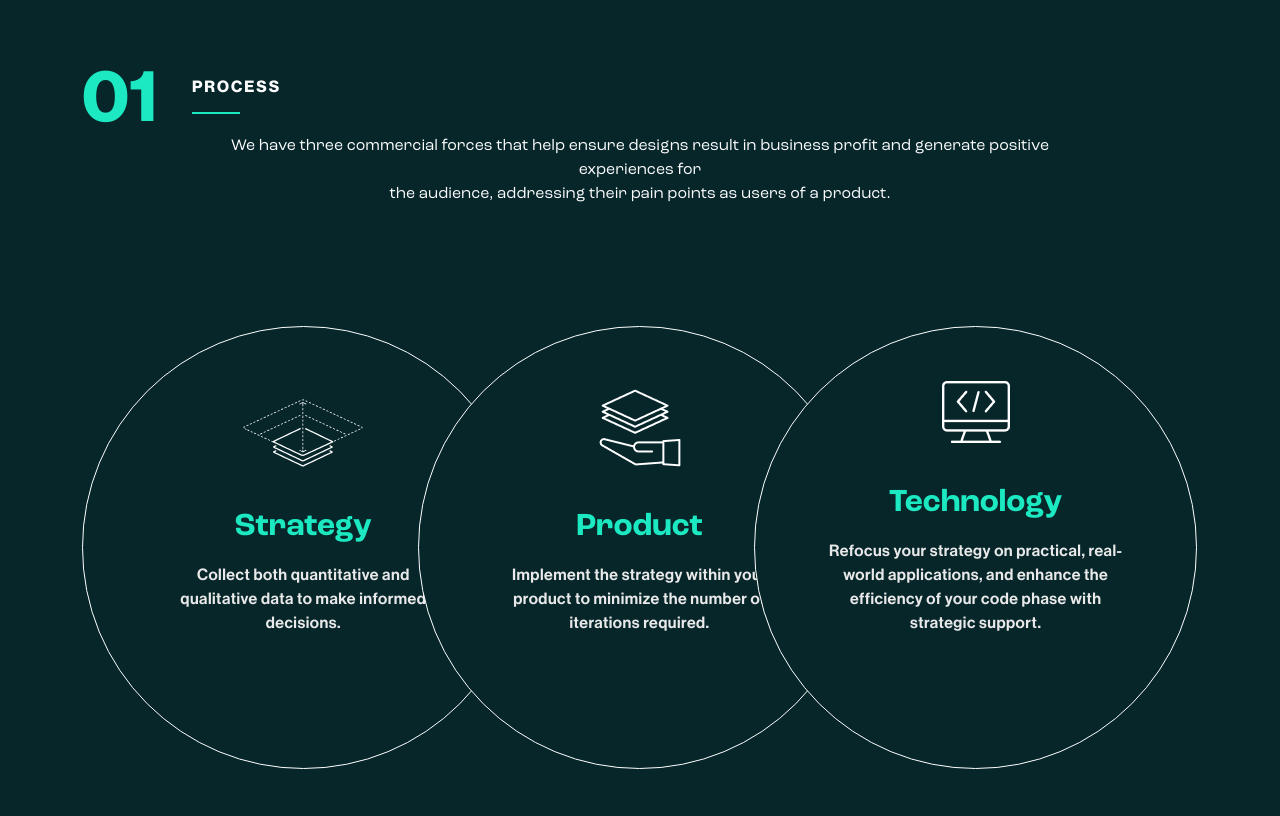
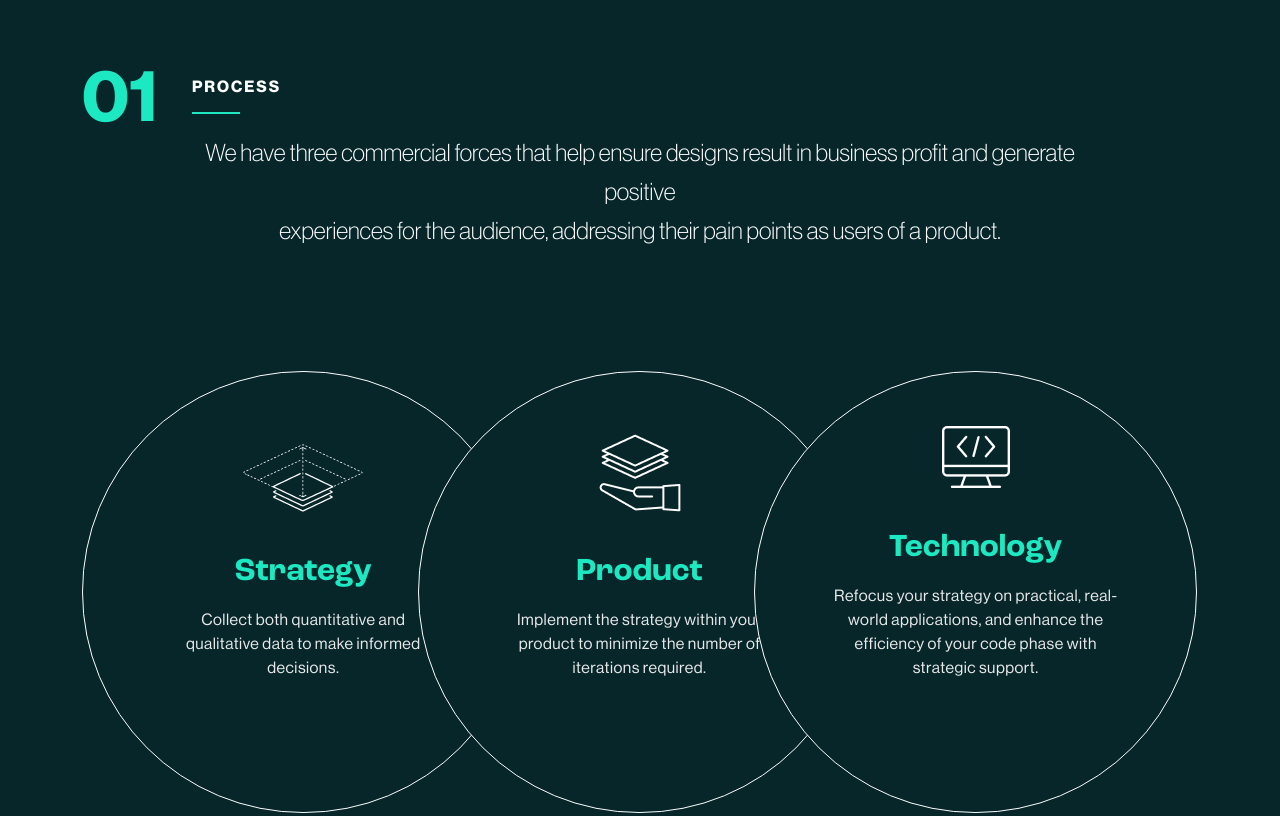
Before and after one commit to devmariodiaz/uruit-landing-page, a plain HTML site: page index.html in a window 1280 px wide. Shown: the part 900-1716 px from the top of the page. Drawn offline with Linux system fonts and the light colour scheme.

Commit message:
Adding new changes

```diff
--- a/index.html
+++ b/index.html
@@ -81,13 +81,11 @@
                   ></div>
                 </div>
               </div>
-              <div class="text-white text-center mb-120px mx-114px">
+              <div class="text-white text-center mb-120px mx-114px text-subtitle-light">
                 We have three commercial forces that help ensure designs result
-                in business profit and generate positive experiences for<br
-                  class="hide-sm"
-                />
-                the audience, addressing their pain points as users of a
-                product.
+                in business profit and generate positive <br
+                class="hide-sm"
+              />experiences for the audience, addressing their pain points as users of a product.
               </div>
 
               <div class="circles">
--- a/styles/general-styles.css
+++ b/styles/general-styles.css
@@ -46,7 +46,7 @@ body{
 .text-subtitle-light {
     font-family: var(--font-family-secondary);
     font-style: normal;
-    font-weight: 400;
+    font-weight: 100;
     font-size: var(--text-size-subtitle-light);
     line-height: 162%;
 }
@@ -62,7 +62,7 @@ body{
 .text-body1-roman {
     font-family: var(--font-family-secondary);
     font-style: normal;
-    font-weight: 500;
+    font-weight: 400;
     font-size: var(--text-size-body1-roman);
     line-height: 24px;
     letter-spacing: 0.03em;
@@ -117,6 +117,7 @@ body{
     border: unset;
     font-size: var(----text-size-body1-bold);
     font-weight: 700;
+
 }
 
 .btn-primary {
@@ -139,6 +140,7 @@ body{
 }
 .btn-primary:hover {
     border: 1px solid #000000;
+    cursor: pointer;
 }
 .btn-secondary {
     background-color: transparent;
@@ -146,7 +148,8 @@ body{
     border: 1px solid #000000;
 }
 .btn-secondary:hover {
-    background-color: var(--color-secondary)
+    background-color: var(--color-secondary);
+    cursor: pointer;
 }
 
 .text-body1-buttons {
@@ -282,7 +285,7 @@ textarea::placeholder {
 .circle__description {
     font-family: var(--font-family-secondary);
     font-style: normal;
-    font-weight: 500;
+    font-weight: 400;
     font-size: 16px;
     line-height: 24px;
     /* or 150% */
```
